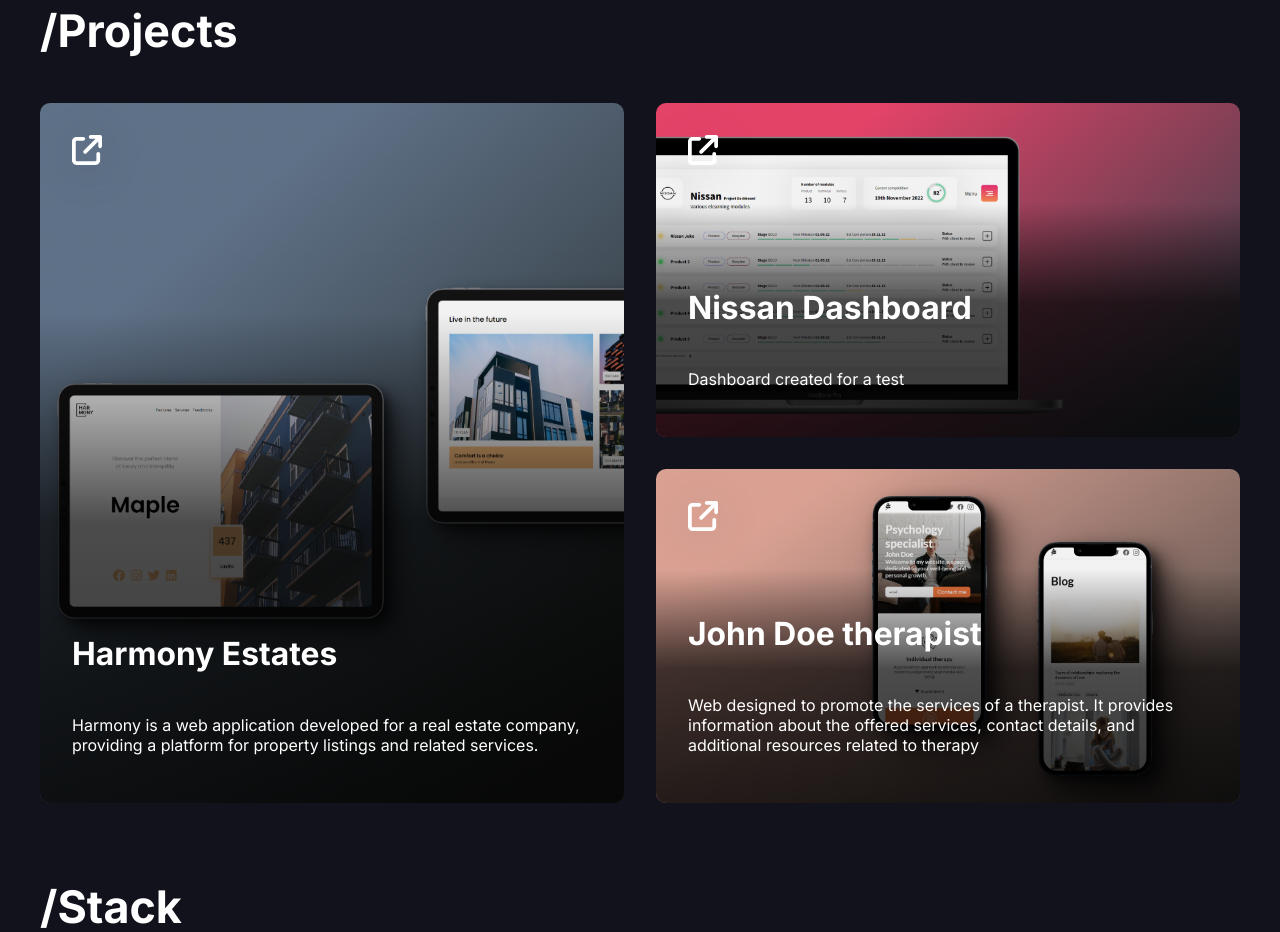
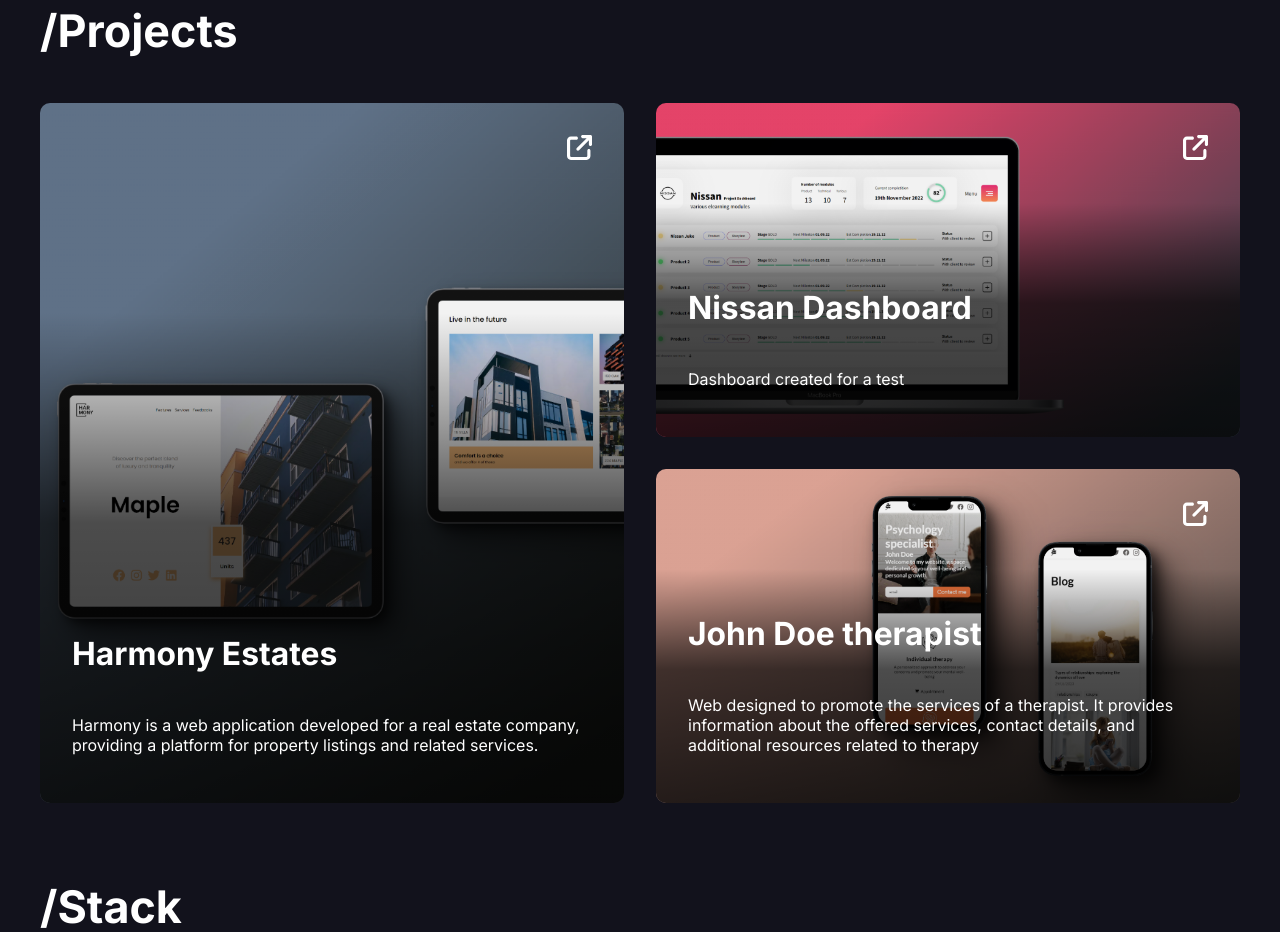
Before and after one commit to daramosn/portfolio, a Next.js app: page / in a window 1280 px wide. Shown: the part 820-1752 px from the top of the page. Built offline with nearby package versions, Linux system fonts and the light colour scheme.

Commit message:
fix: change card style

```diff
--- a/src/components/Projects/Projects.scss
+++ b/src/components/Projects/Projects.scss
@@ -27,7 +27,7 @@
   overflow: hidden;
   min-height: 300px;
 
-  &:hover &-image {
+  &:hover &__image {
     transform: scale(1.07);
   }
 
@@ -35,13 +35,13 @@
     grid-row: span 2;
   }
 
-  &-image {
+  &__image {
     width: 100%;
     height: 100%;
     object-fit: cover;
     transition: all 0.1s ease-out;
   }
-  &-content {
+  &__content {
     position: absolute;
     content: '';
     height: 100%;
@@ -63,8 +63,11 @@
     &-link {
       margin-left: auto;
       color: white;
-      height: 30px;
-      box-shadow: 0px 5px 50px 1px rgba(0, 0, 0, 0.1);
+      height: 25px;
+      // box-shadow: 0px 5px 50px 1px rgba(0, 0, 0, 0.1);
+    }
+    &-icon {
+      height: 100%;
     }
 
     &-name {
--- a/src/components/Projects/Projects.tsx
+++ b/src/components/Projects/Projects.tsx
@@ -15,20 +15,21 @@ const Projects = () => {
 
       <div className="projects__grid">
         <article className="card card--harmony">
-          <Image src={harmony} alt="harmony-preview" className="card-image" />
+          <Image src={harmony} alt="harmony-preview" className="card__image" />
 
-          <div className="card-content">
+          <div className="card__content">
             <Link
               href="https://harmony-estates.vercel.app/"
               target="_blank"
               rel="noreferrer"
+              className="card__content-link"
             >
-              <ArrowUpRightIcon className="card-content-link" />
+              <ArrowUpRightIcon className="card__content-icon" />
             </Link>
 
             <main>
-              <h4 className="card-content-name">Harmony Estates</h4>
-              <p className="card-content-description">
+              <h4 className="card__content-name">Harmony Estates</h4>
+              <p className="card__content-description">
                 Harmony is a web application developed for a real estate
                 company, providing a platform for property listings and related
                 services.
@@ -38,20 +39,21 @@ const Projects = () => {
         </article>
 
         <article className="card card--nissan">
-          <Image src={nissan} alt="harmony-preview" className="card-image" />
+          <Image src={nissan} alt="harmony-preview" className="card__image" />
 
-          <div className="card-content">
+          <div className="card__content">
             <Link
               href="https://nissan-dashboard.vercel.app/"
               target="_blank"
               rel="noreferrer"
+              className="card__content-link"
             >
-              <ArrowUpRightIcon className="card-content-link" />
+              <ArrowUpRightIcon className="card__content-icon" />
             </Link>
 
             <main>
-              <h4 className="card-content-name">Nissan Dashboard</h4>
-              <p className="card-content-description">
+              <h4 className="card__content-name">Nissan Dashboard</h4>
+              <p className="card__content-description">
                 Dashboard created for a test
               </p>
             </main>
@@ -59,20 +61,25 @@ const Projects = () => {
         </article>
 
         <article className="card card--therapist">
-          <Image src={therapist} alt="harmony-preview" className="card-image" />
+          <Image
+            src={therapist}
+            alt="harmony-preview"
+            className="card__image"
+          />
 
-          <div className="card-content">
+          <div className="card__content">
             <Link
               href="https://therapist-webpage.vercel.app/"
               target="_blank"
               rel="noreferrer"
+              className="card__content-link"
             >
-              <ArrowUpRightIcon className="card-content-link" />
+              <ArrowUpRightIcon className="card__content-icon" />
             </Link>
 
             <main>
-              <h4 className="card-content-name">John Doe therapist</h4>
-              <p className="card-content-description">
+              <h4 className="card__content-name">John Doe therapist</h4>
+              <p className="card__content-description">
                 Web designed to promote the services of a therapist. It provides
                 information about the offered services, contact details, and
                 additional resources related to therapy
```
